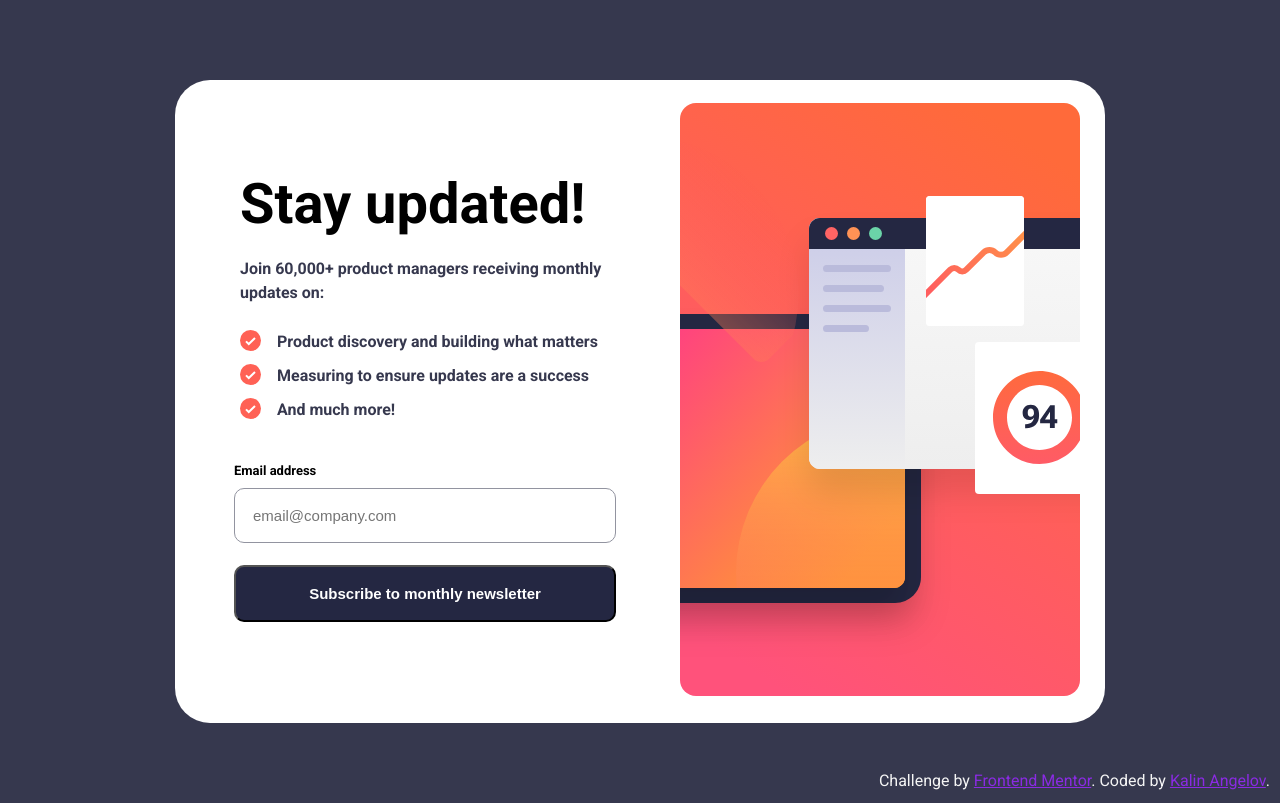
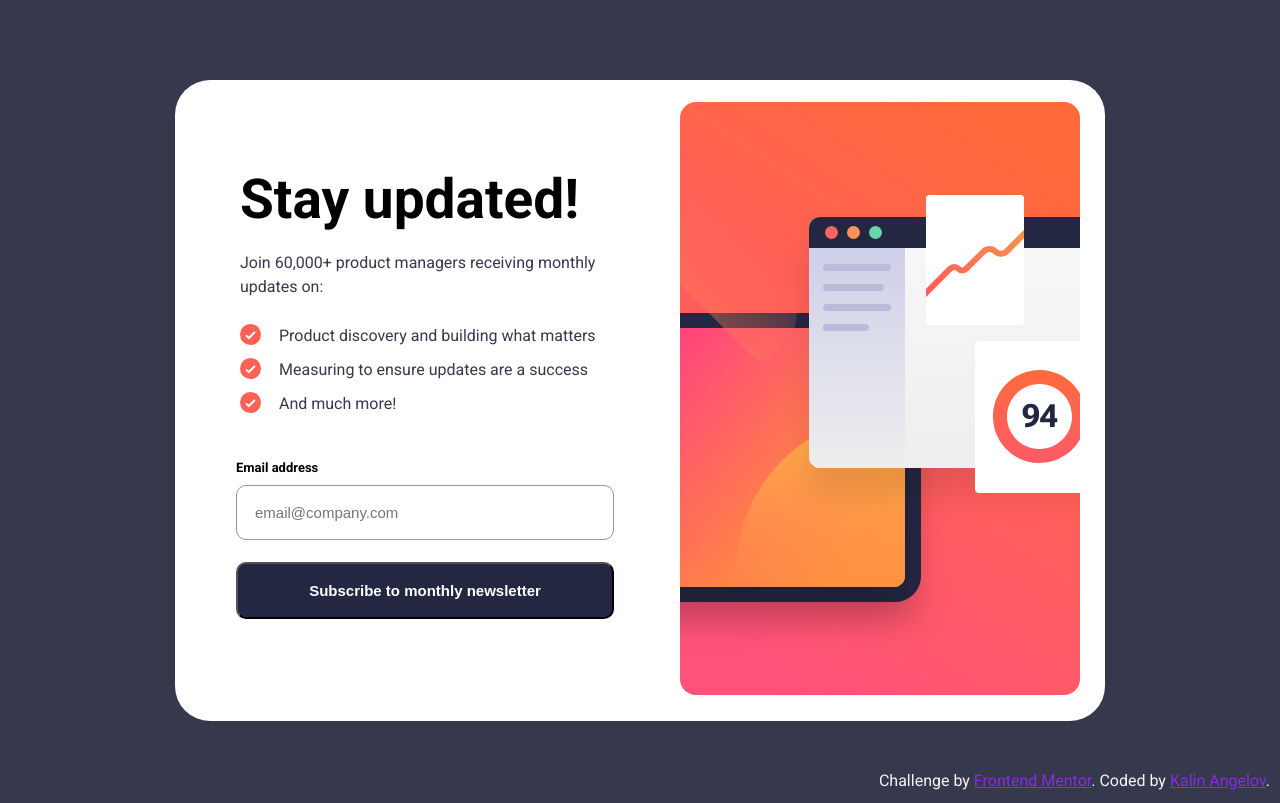
Before and after one commit to kalin-angelov/fm-newsletter-sign-up-with-success-message, a React (Vite) app: page / in a window 1280 px wide. Built offline with nearby package versions, Linux system fonts and the light colour scheme.

Commit message:
Update Main.module.css

```diff
--- a/src/components/Main/Main.module.css
+++ b/src/components/Main/Main.module.css
@@ -10,7 +10,7 @@
   background-color: hsl(0, 0%, 100%);
   border-radius: 35px;
   margin: calc((100vh - 640px) / 2) auto;
-  padding: 23px;
+  padding: 22px;
   width: 930px;
   display: grid;
   grid-template-areas: "information image" "form image";
@@ -38,16 +38,16 @@
   color: hsl(235, 18%, 26%);
   padding: 5px 0;
   line-height: 1.5;
-  font-weight: 700;
+  font-weight: 400;
   margin: 15px 0;
 }
 .informationSection li {
   display: flex;
-  gap: 16px;
+  gap: 18px;
   color: hsl(235, 18%, 26%);
   padding: 5px 0;
   line-height: 1.5;
-  font-weight: 700;
+  font-weight: 400;
 }
 
 .formSection {
@@ -58,14 +58,14 @@
 
 @media screen and (min-width: 1020px) {
   .informationSection h1 {
-    font-size: 56px;
+    font-size: 55px;
   }
   .informationSection {
-    padding: 20px 15px 0 15px;
+    padding: 15px 15px 0 15px;
     margin-bottom: 0;
   }
   .formSection {
     margin: 0 0 50px 0;
-    padding: 0 34px;
+    padding: 0 36px;
   }
 }/*# sourceMappingURL=Main.module.css.map */
```
